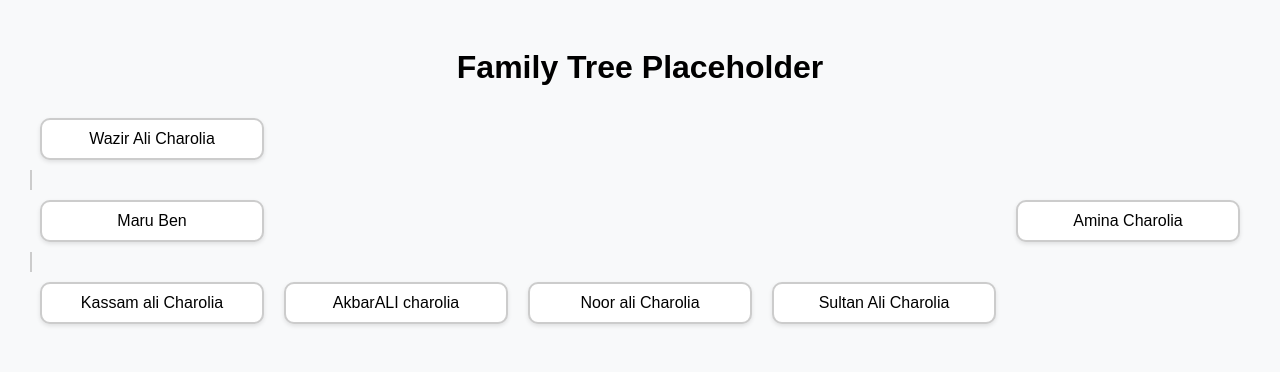
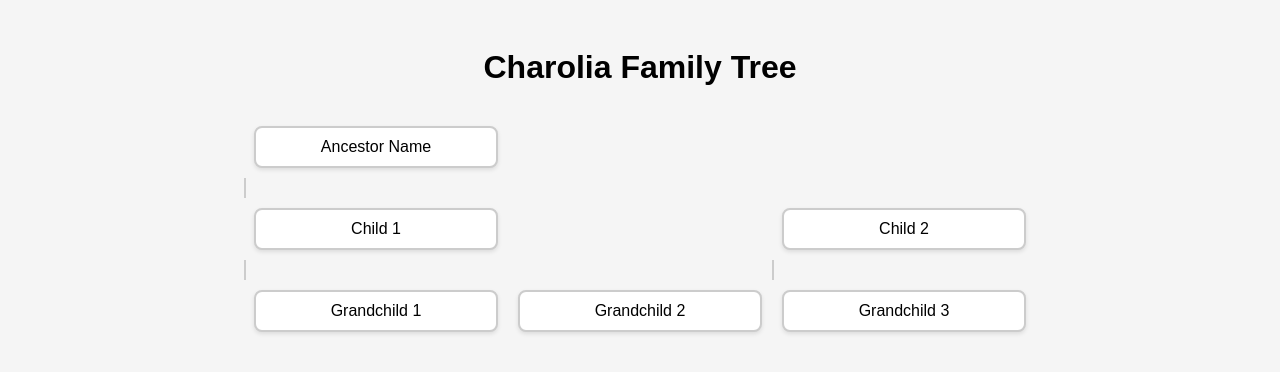
Before and after one commit to amalik4768/charoliafamily, a plain HTML site: page index.html in a window 1280 px wide. Drawn offline with Linux system fonts and the light colour scheme.

Commit message:
Add files via upload

```diff
--- a/index.html
+++ b/index.html
@@ -1,14 +1,14 @@
 <!DOCTYPE html>
 <html lang="en">
 <head>
-    <meta charset="UTF-8">
-    <title>Family Tree Placeholder</title>
-    <link rel="stylesheet" href="style.css">
+  <meta charset="UTF-8" />
+  <title>Charolia Family Tree</title>
+  <link rel="stylesheet" href="style.css" />
 </head>
 <body>
-    <h1>Family Tree Placeholder</h1>
-    <div id="tree"></div>
-    <script src="treeData.js"></script>
-    <script src="script.js"></script>
+  <h1>Charolia Family Tree</h1>
+  <div id="tree"></div>
+  <script src="treeData.js"></script>
+  <script src="script.js"></script>
 </body>
 </html>
--- a/style.css
+++ b/style.css
@@ -1,29 +1,38 @@
 body {
   font-family: Arial, sans-serif;
-    background: #f8f9fa;
+  background-color: #f5f5f5;
   text-align: center;
   padding: 20px;
 }
+
+h1 {
+  margin-bottom: 30px;
+}
+
 #tree {
   display: flex;
   flex-direction: column;
   align-items: center;
 }
+
 .node {
-    background: white;
+  background: #ffffff;
   border: 2px solid #ccc;
-    border-radius: 10px;
+  border-radius: 8px;
   padding: 10px;
   margin: 10px;
-    width: 200px;
+  width: 220px;
   box-shadow: 0 2px 4px rgba(0,0,0,0.1);
 }
+
 .connector {
   height: 20px;
   border-left: 2px solid #ccc;
   margin: auto;
 }
+
 .children {
   display: flex;
   justify-content: center;
+  flex-wrap: wrap;
 }
--- a/treeData.js
+++ b/treeData.js
@@ -1,17 +1,19 @@
+// Edit this file to update your family structure
 const familyTreeData = {
-    name: "Wazir Ali Charolia",
+  name: "Ancestor Name",
   children: [
     {
-            name: "Maru Ben",
+      name: "Child 1",
       children: [
-                { name: "Kassam ali Charolia" },
-                { name: "AkbarALI charolia" },
-                { name: "Noor ali Charolia" },
-                { name: "Sultan Ali Charolia" }
+        { name: "Grandchild 1" },
+        { name: "Grandchild 2" }
       ]
     },
     {
-            name: "Amina Charolia"
+      name: "Child 2",
+      children: [
+        { name: "Grandchild 3" }
+      ]
     }
   ]
 };
```
Also changed, not shown: script.js (indentation only). Lines whose indentation alone changed are shown as unchanged.
